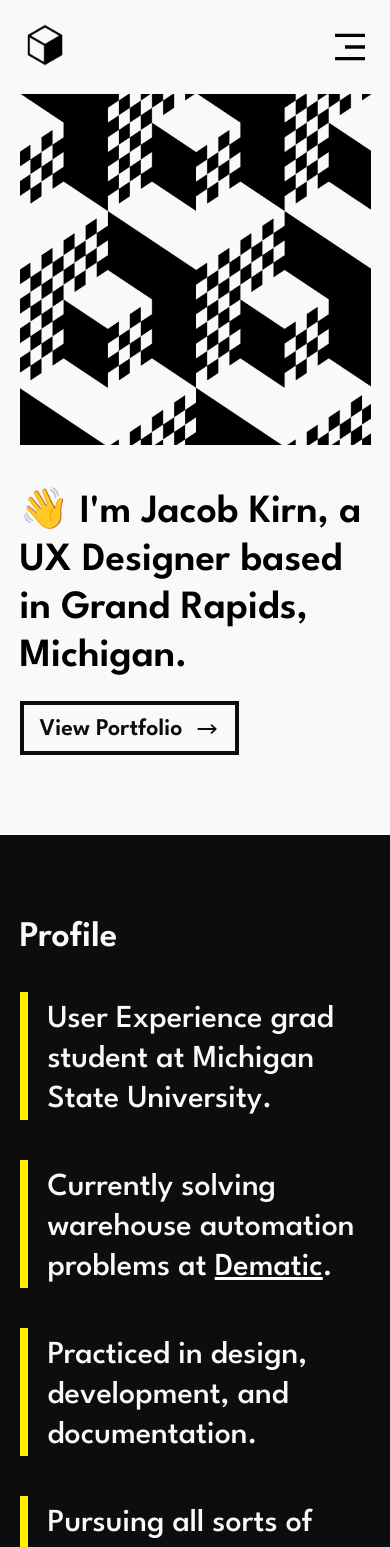
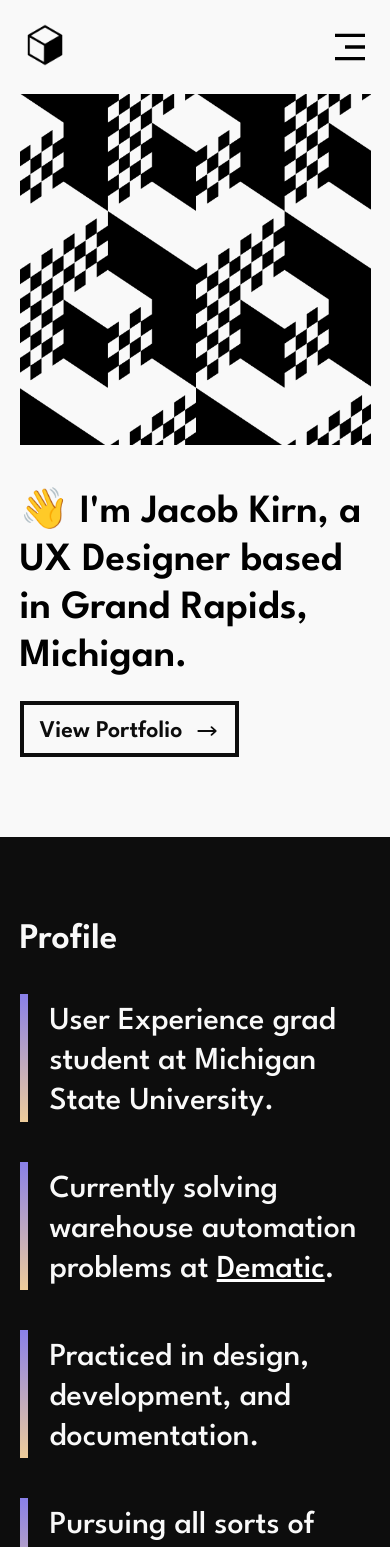
Before and after one commit to jacobkirn/portfolio, a React (Create React App) app: page / in a window 390 px wide. Shown: the top 1547 px of the page. Built offline with nearby package versions, Linux system fonts and the light colour scheme.

Commit message:
Updated border styling (mobile)

```diff
--- a/src/App.css
+++ b/src/App.css
@@ -58,7 +58,7 @@ button {
   background-color: #f9f9f9;
   color: #0d0d0d;
   border: 4px solid #0d0d0d;
-  padding: 12px 16px 10px 16px;
+  padding: 14px 16px 10px 16px;
   font-family: 'League Spartan', sans-serif;
   font-weight: 600;
   font-size: 24px;
@@ -189,11 +189,35 @@ button:hover {
 }
 
 #profile-text-m h3 {
-  border-left: solid 8px #ffee00;
+  position: relative; /* Needed for absolute positioning of pseudo-element */
   padding-top: 8px;
-  padding-left: 20px;
+  padding-left: 30px; /* Adjust as needed */
   margin-bottom: 40px;
   line-height: 40px;
+}
+
+#profile-text-m h3::before {
+  content: '';
+  position: absolute;
+  left: 0;
+  top: 0;
+  height: 100%;
+  width: 8px; /* Width of the border */
+  background: linear-gradient(#ff6ec4, #7873f5, #ffd98e, #ff6ec4);
+  background-size: 400% 400%;
+  animation: gradientAnimation 1s ease infinite;
+}
+
+@keyframes gradientAnimation {
+  0% {
+    background-position: 0% 50%;
+  }
+  50% {
+    background-position: 100% 50%;
+  }
+  100% {
+    background-position: 0% 50%;
+  }
 }
 
 #profile-section a {
```
